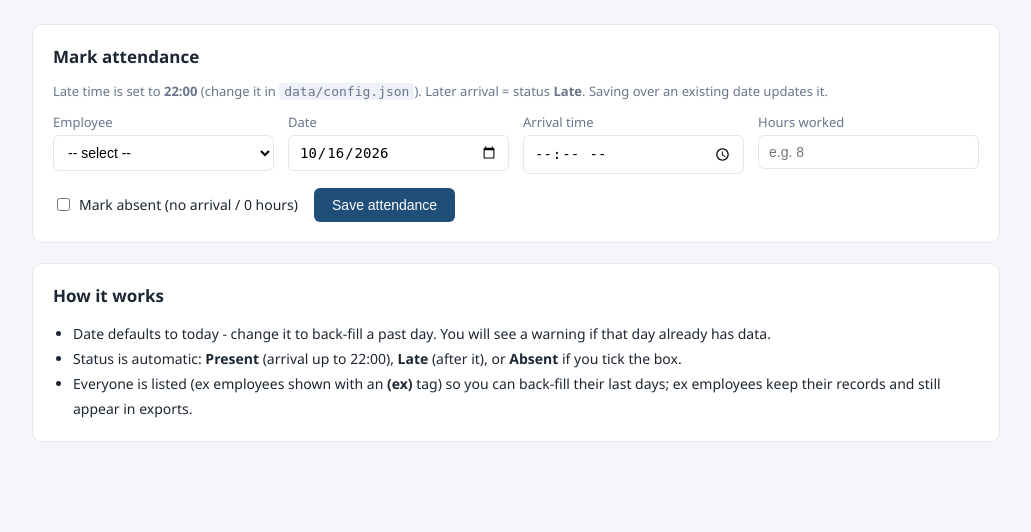
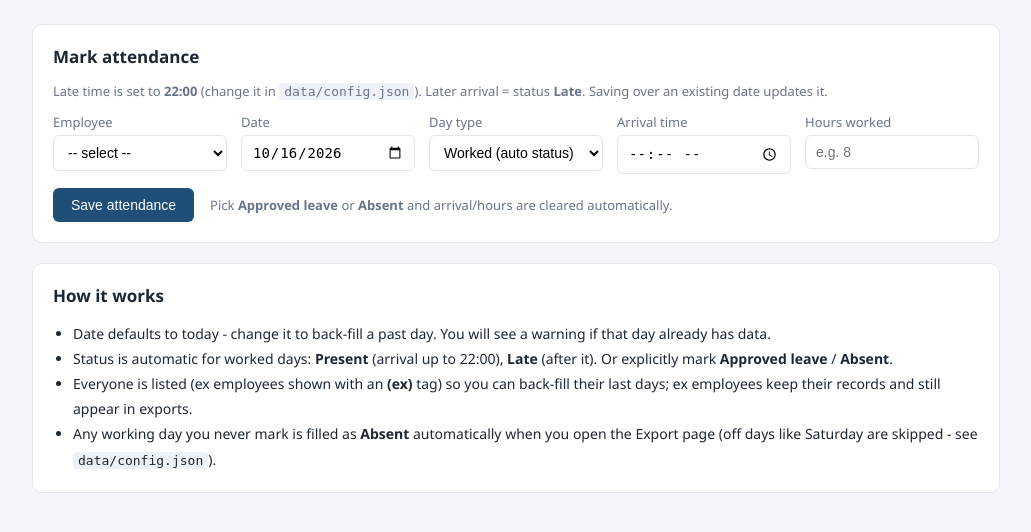
Before and after one commit to bluekitsune-sad/python_practice_and_projects, a Flask app: page /attendance in a window 1280 px wide. Shown: the part 55-587 px from the top of the page, without its empty margins (124-1155 px from the left). Run offline with Flask 3, Linux system fonts and the light colour scheme.

Commit message:
HRMS: approved-leave status, auto-absent fill for unmarked days, off-days config, start.bat; keep real data out of git

```diff
--- a/HRMS/app.py
+++ b/HRMS/app.py
@@ -7,10 +7,11 @@ Run:  python app.py   ->   http://127.0.0.1:5000
 
 from __future__ import annotations
 
+import calendar
 import csv
 import io
 import json
-from datetime import date
+from datetime import date, timedelta
 from pathlib import Path
 
 from flask import (
@@ -31,7 +32,8 @@ BASE_DIR = Path(__file__).resolve().parent
 DATA_DIR = BASE_DIR / "data"
 DATA_DIR.mkdir(exist_ok=True)
 
-STATUSES = ("Present", "Late", "Absent")
+# "Leave" = approved leave (manually marked), not an absence.
+STATUSES = ("Present", "Late", "Absent", "Leave")
 MONTH_NAMES = [
     "January", "February", "March", "April", "May", "June",
     "July", "August", "September", "October", "November", "December",
@@ -51,7 +53,9 @@ def _load(filename: str, default):
     if not path.exists():
         return default
     try:
-        with path.open(encoding="utf-8") as fh:
+        # utf-8-sig: also reads files that start with a UTF-8 BOM (e.g. edited
+        # in PowerShell/Excel) instead of failing and silently using empty data.
+        with path.open(encoding="utf-8-sig") as fh:
             return json.load(fh)
     except (json.JSONDecodeError, OSError) as exc:
         flash(f"WARNING: could not read {filename} ({exc}). Using empty data.", "error")
@@ -69,6 +73,9 @@ def _save(filename: str, data) -> None:
 def load_config() -> dict:
     cfg = _load("config.json", {})
     cfg.setdefault("LATE_TIME", "22:00")
+    # Weekday names that are never auto-marked absent (e.g. ["Saturday"] or
+    # ["Saturday", "Sunday"]). Edit data/config.json to change.
+    cfg.setdefault("OFF_DAYS", ["Saturday"])
     return cfg
 
 
@@ -130,6 +137,71 @@ def export_rows(year: int, month: int) -> list[list]:
     return rows
 
 
+def materialize_absents(year: int, month: int) -> tuple[int, list]:
+    """Save a default 'Absent' record for every unmarked working day of the month.
+
+    Called from the export page, so attendance.json and the download always match.
+
+    Rules:
+      - past days only (a future/current-month day is never guessed);
+      - OFF_DAYS (data/config.json, default Saturday) are never filled;
+      - active employees: filled from max(month start, added_on);
+      - ex employees: only up to their last marked day of that month
+        (nothing is guessed for months they never worked);
+      - records you already marked are never overwritten - change them
+        (e.g. to Approved leave) on the attendance page.
+
+    Returns (number of records written, off day names).
+    """
+    cfg = load_config()
+    off_days = [str(d).strip() for d in cfg.get("OFF_DAYS", []) if str(d).strip()]
+    off_names = {d.lower() for d in off_days}
+    employees = load_employees()
+    month_start = date(year, month, 1)
+    month_end = date(year, month, calendar.monthrange(year, month)[1])
+    last_allowed = min(month_end, date.today())
+    if not employees or last_allowed < month_start:
+        return 0, off_days
+
+    prefix = f"{year:04d}-{month:02d}"
+    records = load_attendance()
+    filled = 0
+    for emp in employees:
+        existing = records.get(emp["id"], {})
+        emp_start = month_start
+        added = str(emp.get("added_on", "")).strip()
+        if added:
+            try:
+                emp_start = max(emp_start, date.fromisoformat(added))
+            except ValueError:
+                pass
+        emp_end = last_allowed
+        if not emp.get("active", True):
+            marked = []
+            for key in existing:
+                if str(key).startswith(prefix):
+                    try:
+                        marked.append(date.fromisoformat(str(key)))
+                    except ValueError:
+                        continue
+            if not marked:
+                continue  # ex employee, no marks this month -> guess nothing
+            emp_end = min(max(marked), last_allowed)
+        additions = {}
+        cursor = emp_start
+        while cursor <= emp_end:
+            iso = cursor.isoformat()
+            if cursor.strftime("%A").lower() not in off_names and iso not in existing:
+                additions[iso] = {"arrival": "", "hours": 0.0, "status": "Absent"}
+            cursor += timedelta(days=1)
+        if additions:
+            records.setdefault(emp["id"], {}).update(additions)
+            filled += len(additions)
+    if filled:
+        save_attendance(records)
+    return filled, off_days
+
+
 def make_csv(rows: list[list]) -> io.BytesIO:
     buf = io.StringIO()
     writer = csv.writer(buf)  # comma separated, quoted when needed, CRLF lines
@@ -150,6 +222,7 @@ def make_xlsx(rows: list[list]) -> io.BytesIO:
         "Present": PatternFill("solid", fgColor="E2EFDA"),
         "Late": PatternFill("solid", fgColor="FFF2CC"),
         "Absent": PatternFill("solid", fgColor="FCE4E4"),
+        "Leave": PatternFill("solid", fgColor="DDEBF7"),
     }
 
     ws.append(EXPORT_HEADERS)
@@ -257,7 +330,7 @@ def attendance_page():
     if request.method == "POST":
         emp_id = (request.form.get("emp_id") or "").strip()
         day = (request.form.get("day") or "").strip()
-        absent = request.form.get("absent") == "on"
+        day_type = (request.form.get("day_type") or "worked").strip()
         arrival = (request.form.get("arrival") or "").strip()
         hours_raw = (request.form.get("hours") or "").strip()
 
@@ -273,11 +346,13 @@ def attendance_page():
 
         record = None
         if not error:
-            if absent:
+            if day_type == "absent":
                 record = {"arrival": "", "hours": 0.0, "status": "Absent"}
+            elif day_type == "leave":
+                record = {"arrival": "", "hours": 0.0, "status": "Leave"}
             else:
                 if not arrival:
-                    error = "Arrival time is required (or tick 'Mark absent')."
+                    error = "Arrival time is required (or pick leave/absent as the day type)."
                 else:
                     try:
                         hours = float(hours_raw or "0")
@@ -328,6 +403,14 @@ def export_page():
         year = int(request.args.get("year", today.year))
     except ValueError:
         month, year = today.month, today.year
+
+    filled, off_days = materialize_absents(year, month)
+    if filled:
+        flash(
+            f"Auto-filled {filled} unmarked working day(s) as Absent "
+            f"(off days skipped: {', '.join(off_days) or 'none'}).",
+            "ok",
+        )
     count = len(export_rows(year, month))
     return render_template(
         "export.html",
@@ -336,6 +419,8 @@ def export_page():
         count=count,
         months=MONTH_NAMES,
         today=today,
+        off_days=off_days,
+        late_time=load_config()["LATE_TIME"],
     )
 
 
--- a/HRMS/data/attendance.json
+++ /dev/null
@@ -1,3 +0,0 @@
-{
-  "records": {}
-}
--- a/HRMS/data/config.json
+++ b/HRMS/data/config.json
@@ -1,3 +1,4 @@
 {
-  "LATE_TIME": "22:00"
+  "LATE_TIME": "22:00",
+  "OFF_DAYS": ["Saturday"]
 }
--- a/HRMS/data/employees.json
+++ /dev/null
@@ -1,3 +0,0 @@
-{
-  "employees": []
-}
--- a/HRMS/templates/attendance.html
+++ b/HRMS/templates/attendance.html
@@ -26,6 +26,14 @@
         <input type="date" id="day" name="day" value="{{ selected_day }}" required>
       </div>
       <div>
+        <label for="day_type">Day type</label>
+        <select id="day_type" name="day_type">
+          <option value="worked">Worked (auto status)</option>
+          <option value="leave">Approved leave</option>
+          <option value="absent">Absent</option>
+        </select>
+      </div>
+      <div>
         <label for="arrival">Arrival time</label>
         <input type="time" id="arrival" name="arrival">
       </div>
@@ -38,10 +46,8 @@
     <div id="existing" class="warnbox"></div>
 
     <div style="display:flex; align-items:center; gap:16px; margin-top:14px">
-      <label style="margin:0; display:flex; align-items:center; gap:6px; font-size:14px; color:var(--ink)">
-        <input type="checkbox" id="absent" name="absent" style="width:auto"> Mark absent (no arrival / 0 hours)
-      </label>
       <button type="submit">Save attendance</button>
+      <span class="hint" style="margin:0">Pick <b>Approved leave</b> or <b>Absent</b> and arrival/hours are cleared automatically.</span>
     </div>
   </form>
 </div>
@@ -50,18 +56,26 @@
   <h2>How it works</h2>
   <ul style="font-size:14px; line-height:1.8; margin:0; padding-left:20px">
     <li>Date defaults to today - change it to back-fill a past day. You will see a warning if that day already has data.</li>
-    <li>Status is automatic: <b>Present</b> (arrival up to {{ late_time }}), <b>Late</b> (after it), or <b>Absent</b> if you tick the box.</li>
+    <li>Status is automatic for worked days: <b>Present</b> (arrival up to {{ late_time }}), <b>Late</b> (after it). Or explicitly mark <b>Approved leave</b> / <b>Absent</b>.</li>
     <li>Everyone is listed (ex employees shown with an <b>(ex)</b> tag) so you can back-fill their last days; ex employees keep their records and still appear in exports.</li>
+    <li>Any working day you never mark is filled as <b>Absent</b> automatically when you open the Export page (off days like Saturday are skipped - see <code>data/config.json</code>).</li>
   </ul>
 </div>
 
 <script>
 const empSel = document.getElementById('emp_id');
 const dayInput = document.getElementById('day');
+const dayType = document.getElementById('day_type');
 const arrivalInput = document.getElementById('arrival');
 const hoursInput = document.getElementById('hours');
-const absentBox = document.getElementById('absent');
 const existingBox = document.getElementById('existing');
+
+function syncFields() {
+  const worked = dayType.value === 'worked';
+  arrivalInput.disabled = !worked;
+  hoursInput.disabled = !worked;
+  if (!worked) { arrivalInput.value = ''; hoursInput.value = ''; }
+}
 
 async function checkExisting() {
   const emp = empSel.value, day = dayInput.value;
@@ -78,12 +92,16 @@ async function checkExisting() {
         (r.arrival ? `, arrival ${r.arrival}` : '') + `, ${r.hours} h - saving will update it.`;
       arrivalInput.value = r.arrival || '';
       hoursInput.value = r.hours || '';
-      absentBox.checked = r.status === 'Absent';
+      if (r.status === 'Leave') dayType.value = 'leave';
+      else if (r.status === 'Absent') dayType.value = 'absent';
+      else dayType.value = 'worked';
     }
   } catch (e) { /* server not reachable; ignore */ }
 }
+dayType.addEventListener('change', syncFields);
 empSel.addEventListener('change', checkExisting);
 dayInput.addEventListener('change', checkExisting);
+syncFields();
 if (empSel.value) checkExisting();
 </script>
 {% endblock %}
--- a/HRMS/templates/base.html
+++ b/HRMS/templates/base.html
@@ -40,6 +40,7 @@
   .badge.Present { background:#e2efda; color:#2c6e3f; }
   .badge.Late { background:#fff2cc; color:#8a6d00; }
   .badge.Absent { background:#fdeaea; color:#a12626; }
+  .badge.Leave { background:#dbe9f7; color:#1f5f96; }
   .stats { display:flex; gap:16px; flex-wrap:wrap; }
   .stat { flex:1; min-width:150px; background:#fff; border:1px solid var(--line); border-radius:10px; padding:18px; }
   .stat .num { font-size:30px; font-weight:700; color:var(--accent); }
--- a/HRMS/templates/import.html
+++ b/HRMS/templates/import.html
@@ -35,14 +35,15 @@
     "emp_001": {
       "2026-10-01": { "arrival": "09:00", "hours": 8, "status": "Present" },
       "2026-10-02": { "arrival": "22:30", "hours": 8, "status": "Late" },
-      "2026-10-03": { "arrival": "",      "hours": 0, "status": "Absent" }
+      "2026-10-03": { "arrival": "",      "hours": 0, "status": "Absent" },
+      "2026-10-06": { "arrival": "",      "hours": 0, "status": "Leave" }
     }
   }
 }</pre>
   <p class="hint">
     Notes: an employee without an <code>id</code> gets the next free one. A missing/unknown
     <code>status</code> is recomputed from <code>arrival</code> vs the late time.
-    <code>status</code> must be Present, Late or Absent.
+    <code>status</code> must be Present, Late, Absent or Leave (approved leave).
   </p>
 </div>
 {% endblock %}
--- a/HRMS/templates/index.html
+++ b/HRMS/templates/index.html
@@ -11,8 +11,8 @@
   <h2>Quick start</h2>
   <ol style="line-height:1.9; font-size:15px; margin:0; padding-left:20px">
     <li><a href="{{ url_for('employees_page') }}">Employees</a> - add people (ID like <code>emp_001</code> is automatic). Mark leavers as <b>ex</b> to keep their history, or delete them.</li>
-    <li><a href="{{ url_for('attendance_page') }}">Attendance</a> - pick employee + date (defaults to today), enter arrival time and hours. Arriving after the late time is marked <b>Late</b>.</li>
-    <li><a href="{{ url_for('export_page') }}">Export</a> - choose month + year, download CSV or XLSX. Upload it to Google Drive / Sheets as-is.</li>
+    <li><a href="{{ url_for('attendance_page') }}">Attendance</a> - pick employee + date (defaults to today), enter arrival time and hours. Arriving after the late time is marked <b>Late</b>; you can also mark <b>Approved leave</b> or <b>Absent</b>.</li>
+    <li><a href="{{ url_for('export_page') }}">Export</a> - choose month + year, download CSV or XLSX. Days you never marked are filled as <b>Absent</b> here (off days like Saturday are skipped). Upload it to Google Drive / Sheets as-is.</li>
     <li><a href="{{ url_for('import_page') }}">Import JSON</a> - load a correctly formatted JSON file to bulk-update employees / attendance.</li>
   </ol>
 </div>
```
Also changed, not shown: HRMS/AGENTS.md (+16 -8 lines), HRMS/TODO.md (+8 -4 lines), HRMS/smoke_test.py (+99 -8 lines), HRMS/templates/export.html (+13 -0 lines), HRMS/README.md, 2 other files.
